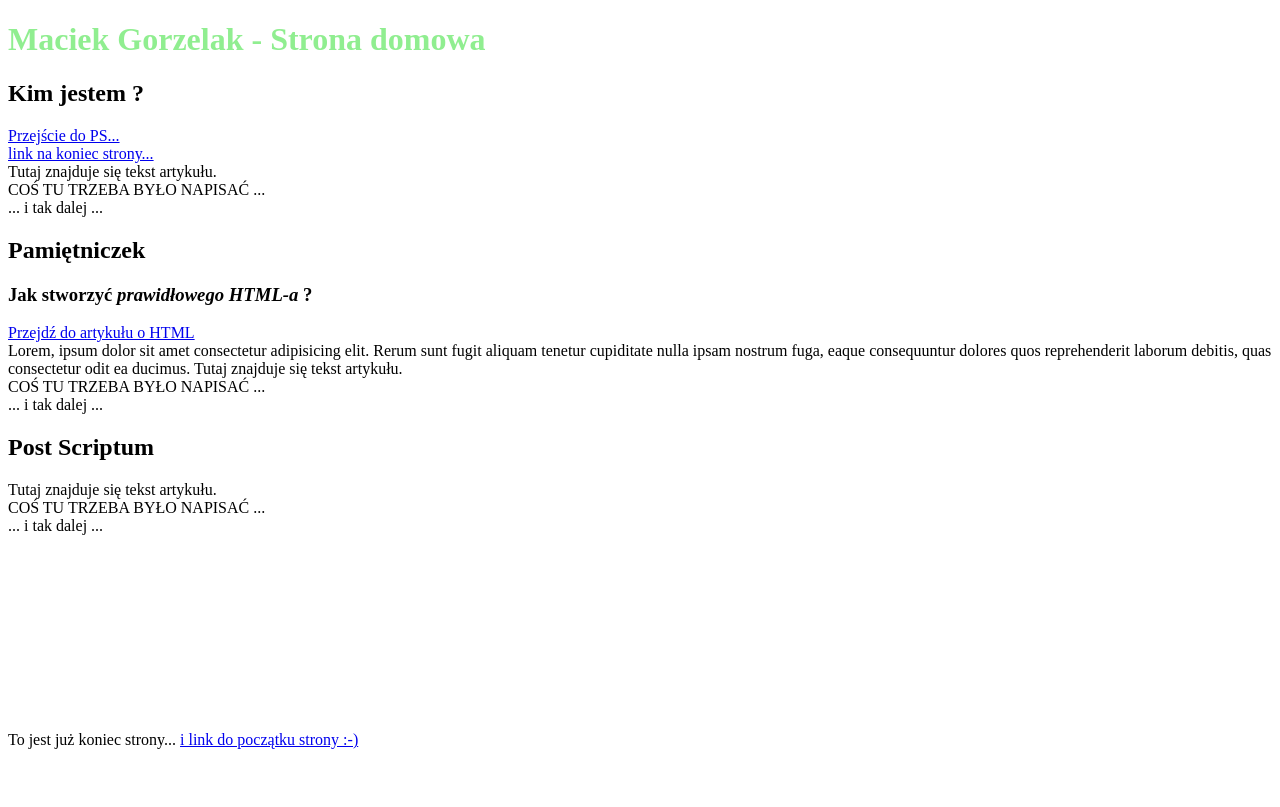
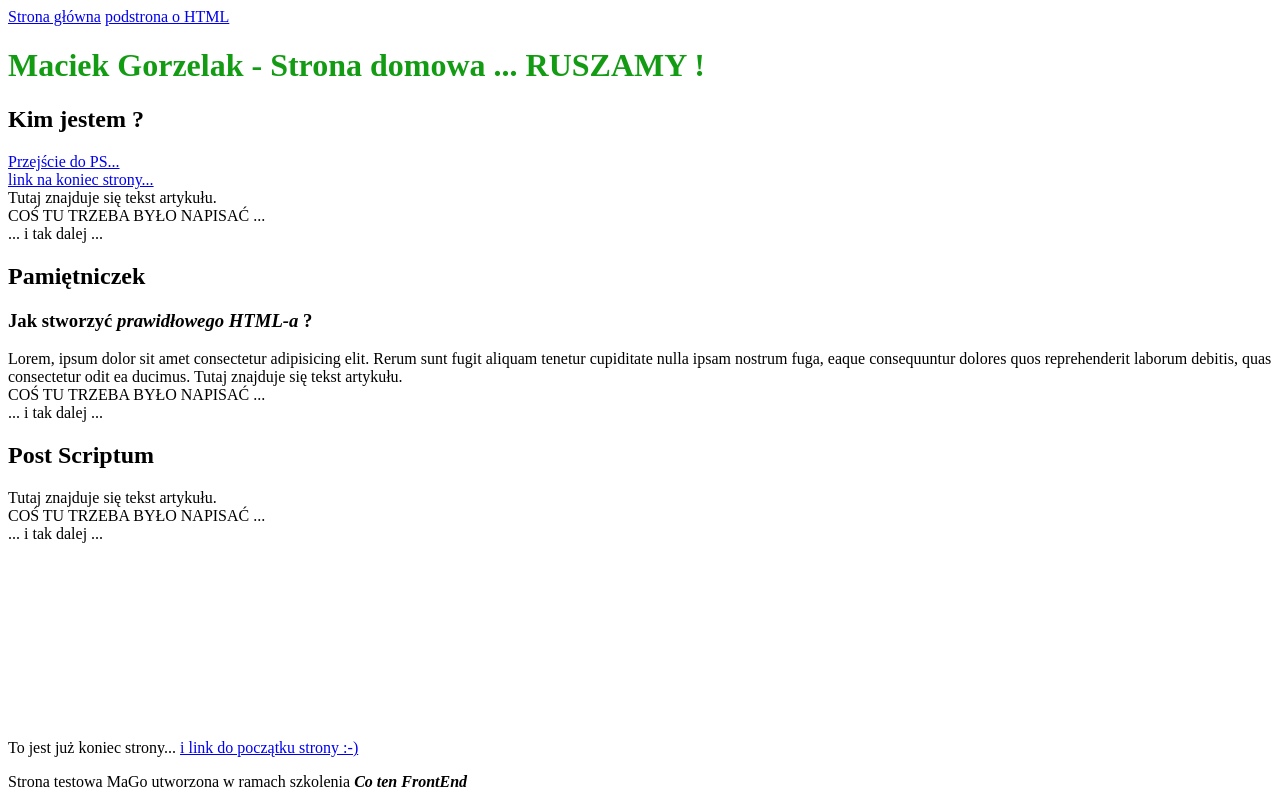
Before and after one commit to majus7/homepage, a plain HTML site: page index.html in a window 1280 px wide. Drawn offline with Linux system fonts and the light colour scheme.

Commit message:
zmiany w nagłówku i w css (kolor h1)

```diff
--- a/index.html
+++ b/index.html
@@ -10,10 +10,14 @@
 </head>
 
 <body>
+    <header>
+        <a href="index.html">Strona główna</a>
+        <a href="podstrona.html">podstrona o HTML</a>
+    </header>
     <main>
         <header>
             <h1>
-                Maciek Gorzelak - Strona domowa
+                Maciek Gorzelak - Strona domowa ... RUSZAMY !
             </h1>
         </header>
 
@@ -31,7 +35,7 @@
             <h2>Pamiętniczek</h2>
             <section>
                 <h3>Jak stworzyć <em>prawidłowego HTML-a</em> ?</h3>
-                <a href="podstrona.html">Przejdź do artykułu o HTML</a>
+
             </section>
             <article>
                 Lorem, ipsum dolor sit amet consectetur adipisicing elit. Rerum sunt fugit aliquam tenetur cupiditate nulla ipsam nostrum fuga, eaque consequuntur dolores quos reprehenderit laborum debitis, quas consectetur odit ea ducimus.
@@ -49,9 +53,15 @@
             </article>
         </section>
     </main>
+    <br><br><br><br><br><br><br><br><br><br>
+    <footer>
+        <p id="artPS">To jest już koniec strony...
+            <a href="#start"> i link do początku strony :-)</a>
+        </p>
+        <p>
+            Strona testowa MaGo utworzona w ramach szkolenia <strong><em>Co ten FrontEnd</em></strong>
+        </p>
+    </footer>
 </body>
-<br><br><br><br><br><br><br><br><br><br>
-    <p id="artPS">To jest już koniec strony...
-        <a href="#start"> i link do początku strony :-)</a>
-    </p>
+
 </html>
--- a/style.css
+++ b/style.css
@@ -1,3 +1,3 @@
 h1 {
-    color: lightgreen;
+    color: rgb(19, 156, 19);
 }
```
